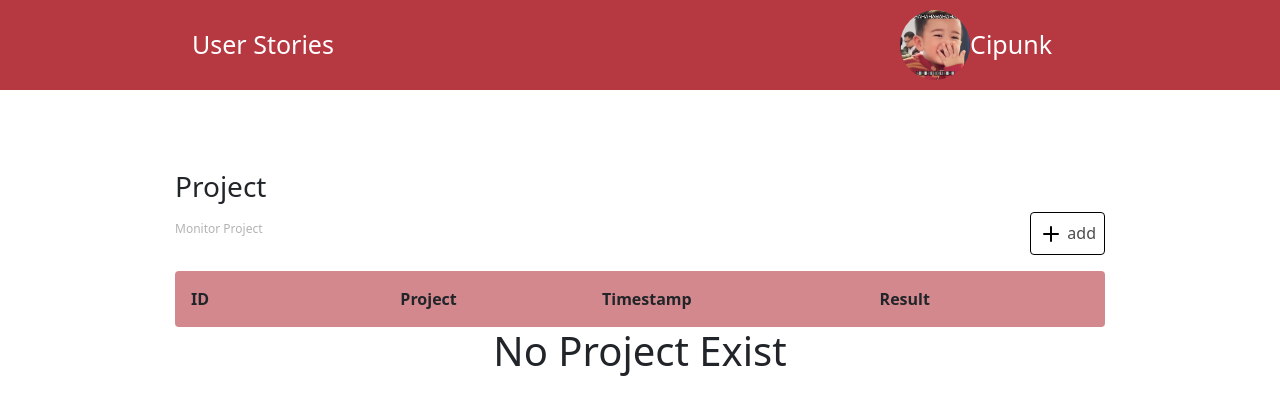
After one commit to AgileRE-2023/USGenerator, a Django app: page /client/dashboard-non in a window 1280 px wide. The commit adds this page. Shown: the top 415 px of the page. Run offline with Django 4.2, Linux system fonts and the light colour scheme; lists and menus that the app fills with data are empty.

Commit message:
Make client dashboard

```diff
--- /dev/null
+++ b/usg/client/static/client/dashboard-non.css
@@ -0,0 +1,124 @@
+.Project {
+  width: calc(100% - 350px);
+}
+
+.Project.konten {
+  display: flex;
+  flex-direction: column;
+  width: 100%;
+}
+
+.Project--head {
+  width: 100%;
+  display: flex;
+  justify-content: space-between;
+  flex-direction: row;
+  align-items: center;
+}
+.Project--action--menu {
+  display: flex;
+  flex-direction: row;
+  align-items: center;
+}
+.Project--action--menu a {
+  color: #4c4c4c;
+  text-decoration: none;
+}
+.Project--head h5 {
+  color: #b3b3b3;
+  font-size: 0.75rem;
+  font-style: normal;
+  font-weight: 400;
+  line-height: 1rem; /* 133.333% */
+}
+
+.Project--search .search-container {
+  width: 50%;
+  height: 50px;
+  display: flex;
+  align-items: center;
+  margin: 0 auto;
+  border: none;
+  border-radius: 4px;
+}
+
+input#search-bar {
+  margin: 0 auto;
+  width: 100%;
+  height: 45px;
+  padding: 0px 0px 0px 0px;
+  font-size: 0.5rem;
+  border: none;
+  outline: none;
+}
+.Project--search input::placeholder {
+  font-size: 0.85rem;
+}
+
+.Project--add {
+  display: flex;
+}
+
+.Project--add a {
+  border: 1px solid black;
+  padding: 0.5rem;
+  border-radius: 4px;
+}
+.Project--table {
+    display: flex;
+    flex-direction: column;
+    align-items: center;
+    justify-content: center;
+
+}
+.Project--table table {
+  margin-top: 1rem;
+  width: 100%;
+}
+.Project--table table thead tr th {
+  padding: 1rem;
+}
+.Project--table table tbody tr td {
+  padding: 1em 1em 1em 1em;
+}
+.Project--table table tbody tr td:first-child {
+  padding: 1em 1em 1em 0.5em;
+}
+tr td a {
+  color: #808080;
+  text-decoration: none;
+}
+.Project--table thead {
+  padding: 0.5rem;
+  /* border: 1px solid black; */
+  background: rgba(182, 57, 66, 0.6);
+  border-radius: 50%;
+}
+.Project--table span:last-child {
+  margin-left: 10px;
+}
+table thead tr th:first-child {
+  border-radius: 4px 0 0 4px;
+}
+
+table thead tr th:last-child {
+  border-radius: 0 4px 4px 0;
+}
+.divider {
+  width: 65%;
+  height: 1px;
+  background-color: #796868;
+}
+
+main {
+  margin-top: 5rem;
+  display: flex;
+  flex-direction: column;
+  align-items: center;
+  justify-content: center;
+  width: 100%;
+}
+
+tbody button {
+  border: none;
+}
--- a/usg/client/templates/base.html
+++ b/usg/client/templates/base.html
@@ -5,7 +5,7 @@
     {% block style%}{% endblock %}
     <meta charset="UTF-8">
     <meta name="viewport" content="width=device-width, initial-scale=1.0">
-    <link rel="stylesheet" href="{% static 'css/sign_in.css' %}" />
+    <link rel="stylesheet" href="{% static 'client/sign_in.css' %}" />
     <title>Document</title>
     <link href='https://fonts.googleapis.com/css?family=Poppins' rel='stylesheet'>
     <link rel="stylesheet" href="https://cdn.jsdelivr.net/npm/bootstrap@5.2.3/dist/css/bootstrap.min.css" integrity="sha384-rbsA2VBKQhggwzxH7pPCaAqO46MgnOM80zW1RWuH61DGLwZJEdK2Kadq2F9CUG65" crossorigin="anonymous">
@@ -15,8 +15,8 @@
 <body>
     <header class="d-flex justify-content-between">
         <div class="d-flex align-items-center">
-            <a href="{% url 'client:inputUserStory' %}">User Stories</a>
-            <a href="{% url 'client:history' %}">History</a>
+            <a href="{% url 'client:dashboard-client' %}">User Stories</a>
+            {% comment %} <a href="{% url 'client:history' %}">History</a> {% endcomment %}
         </div>
         <div class="d-flex align-items-center">
             <img src="{% static 'profile.png' %}" alt="profile">
@@ -24,7 +24,8 @@
         </div>
     </header>
     <main>
-        {% block content %}{% endblock%}
+        {% block content %}
+        {% endblock%}
     </main>
 </body>
 </html>
--- /dev/null
+++ b/usg/client/templates/client-dashboard-non.html
@@ -0,0 +1,48 @@
+{% extends "base.html" %} {% load static %} {% block style %}
+<link rel="stylesheet" href="{% static 'client/dashboard-non.css' %}" />
+{% endblock %} {% block title %} Dashboard {% endblock %} {% block content %}
+<div class="Project">
+  <div class="title">
+    <h3>Project</h3>
+  </div>
+  <div class="Project konten">
+    <div class="Project--head">
+      <h5>Monitor Project</h5>
+      <div class="Project--action--menu">
+        <div class="Project--search">
+          {% comment %}
+          <div class="search-container">
+            <a href="#"
+              ><img
+                class="search-icon"
+                src="http://www.endlessicons.com/wp-content/uploads/2012/12/search-icon.png"
+            /></a>
+            <input type="text" id="search-bar" placeholder="Search.." />
+          </div>
+          {% endcomment %}
+        </div>
+        <div class="Project--add">
+          <a href="{% url 'client:inputUserStory' %}">
+            <span><img src={% static 'icons/plus.svg'%}></span>
+            <span>add</span>
+          </a>
+        </div>
+      </div>
+    </div>
+    <div class="Project--table">
+      <table>
+        <thead>
+          <tr style="border-radius: 50%">
+            <th style="width: 91.8px">ID</th>
+            <th style="width: 81.8px">Project</th>
+            <th style="width: 105.85px">Timestamp</th>
+            <th style="width: 105.85px">Result</th>
+          </tr>
+        </thead>
+        <tbody></tbody>
+      </table>
+      <h1>No Project Exist</h1>
+    </div>
+  </div>
+</div>
+{% endblock %}
--- a/usg/client/urls.py
+++ b/usg/client/urls.py
@@ -5,6 +5,9 @@ app_name = 'client'
 urlpatterns = [
     # path("", views.index, name="index"),
     # path("sign_in", views.signIn, name="index")/,
+    path("dashboard", views.dasboardClient, name="dashboard-client"),
+    path("dashboard-non", views.dasboardClientNone, name="dashboard-client-non"),
+
     path("output-scenario", views.outputScenario, name="output-scenario"),
     path("detail-history", views.detailHistory, name="detail-history"),
     path('base', views.base, name='base'),
--- a/usg/client/views.py
+++ b/usg/client/views.py
@@ -1,6 +1,11 @@
 from django.shortcuts import render
 
 # Create your views here.
+
+def dasboardClient(request):
+    return render(request, 'client-dashboard.html')
+def dasboardClientNone(request):
+    return render(request, 'client-dashboard-non.html')
 def detailHistory(request):
     return render(request, 'history/history-detail.html')
 def base(request):
```
Also changed, not shown: usg/client/static/client/base-client.css (added, +30 -0 lines), usg/client/static/client/dashboard.css (added, +119 -0 lines), usg/client/templates/client-dashboard.html (added, +79 -0 lines), usg/client/static/css/sign_in.css (line endings or trailing spaces), usg/client/static/icons/plus.svg (added), 2 other files.
